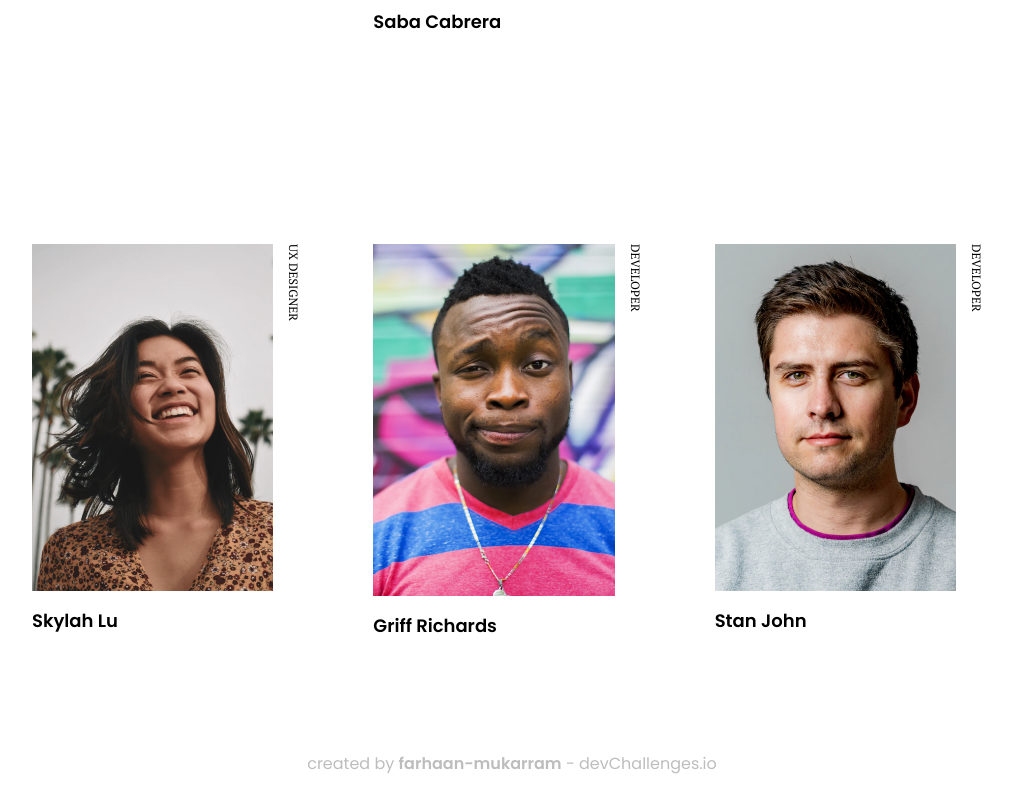
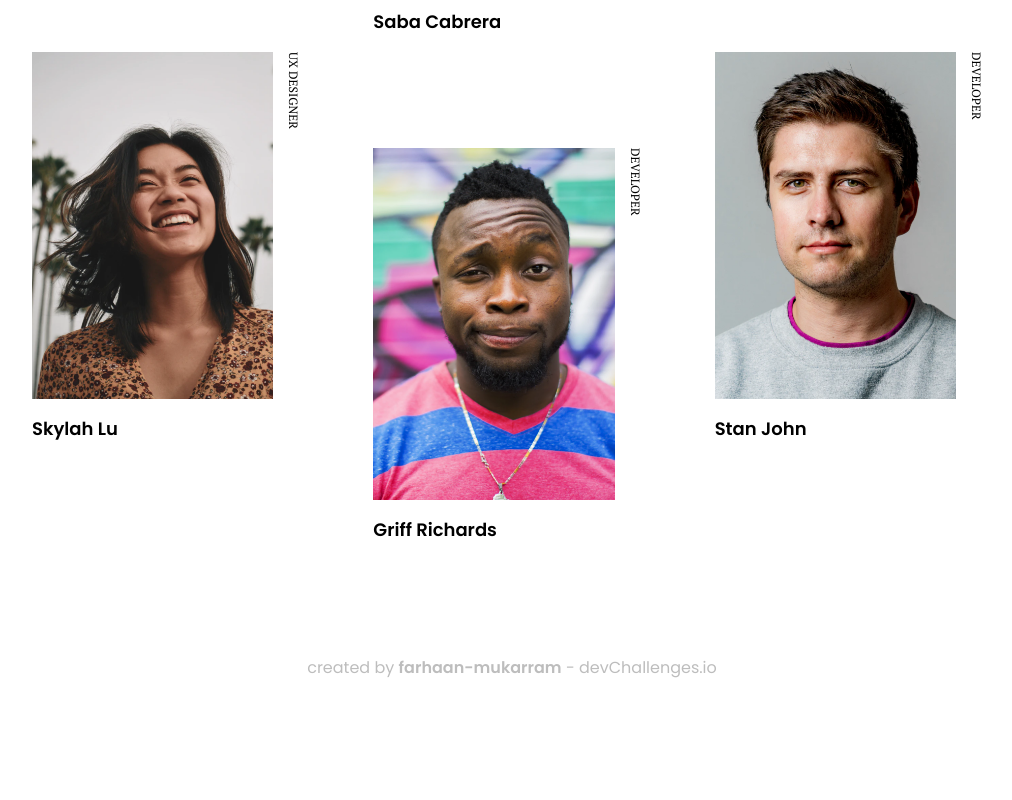
Before and after one commit to farhaan-mukarram/dev-challenges-my-team-page, a React (Vite) app: page / in a window 1280 px wide. Shown: the part 804-1604 px from the top of the page, without its empty margins (128-1140 px from the left). After the commit the page ends 1508 px from the top, so only its background shows below. Built offline with nearby package versions, Linux system fonts and the light colour scheme.

Commit message:
Fix card positioning on desktop

```diff
--- a/src/App.tsx
+++ b/src/App.tsx
@@ -31,7 +31,7 @@ const App = () => {
             </p>
           </div>
         </div>
-        <main className="grid grid-cols-2 lg:grid-cols-3 gap-x-6 gap-y-16 md:gap-x-10 md:gap-y-20 lg:gap-x-16 lg:gap-y-28 [&>*:nth-child(even)]:mt-24 [&>*:nth-child(3n+2)]:lg:mt-24">
+        <main className="grid grid-cols-2 lg:grid-cols-3 gap-x-6 gap-y-16 md:gap-x-10 md:gap-y-20 lg:gap-x-16 lg:gap-y-28 [&>*:nth-child(2n)]:relative [&>*:nth-child(2n)]:lg:static [&>*:nth-child(2n)]:top-24 [&>*:nth-child(3n+2)]:lg:relative [&>*:nth-child(3n+2)]:lg:top-24">
           {crewMembers.map(({ name, title, picture }, idx) => (
             <figure key={idx} className="flex flex-col space-y-4">
               <figure className="flex items-start space-x-2 lg:space-x-3">
@@ -54,7 +54,7 @@ const App = () => {
         </main>
       </div>
 
-      <footer className="px-5 mb-6 lg:px-40">
+      <footer className="px-5 mt-24 mb-6 lg:px-40">
         <p className="font-medium text-center text-[#BDBDBD]">
           created by{" "}
           <span className="font-bold">
```
